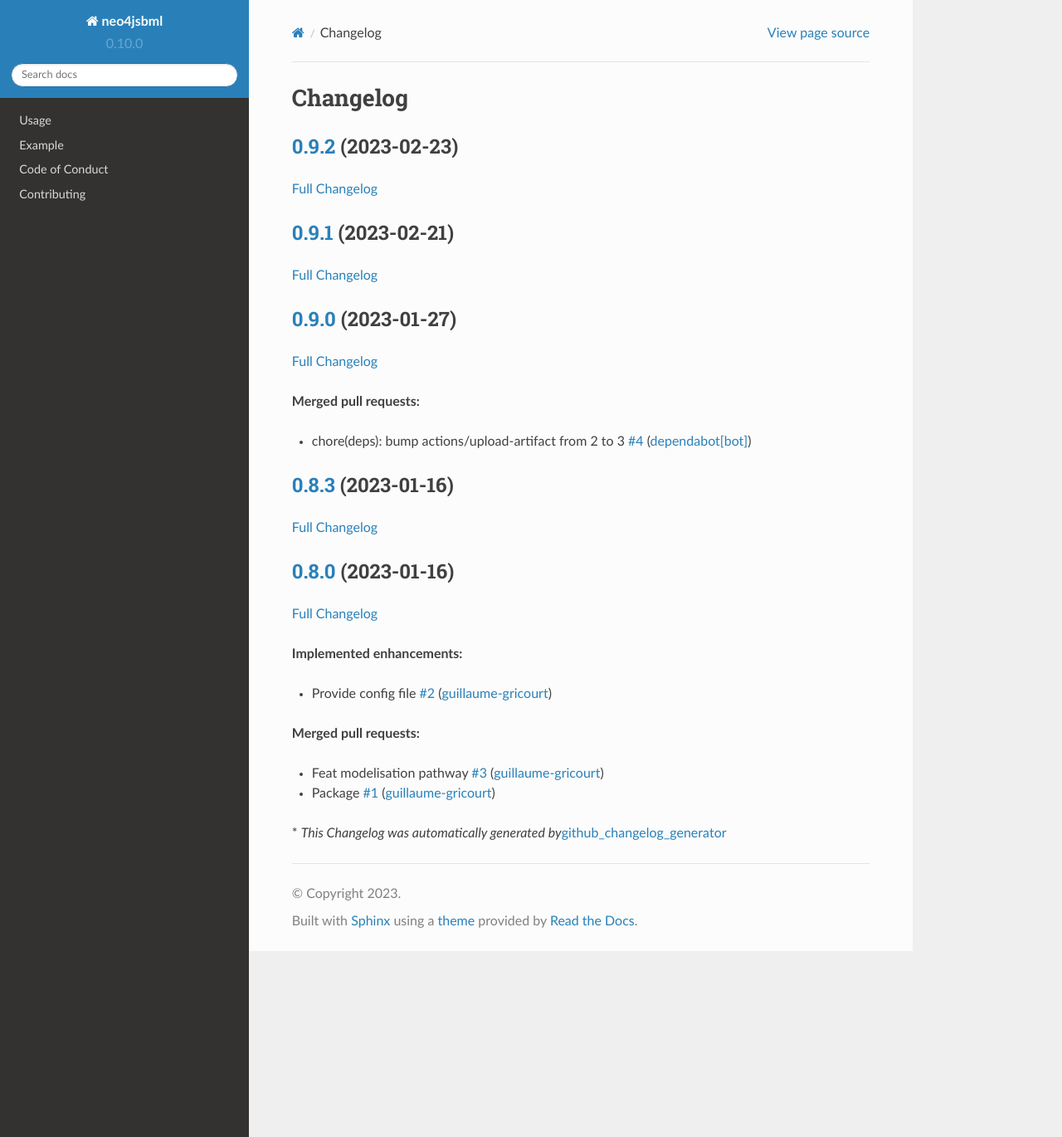
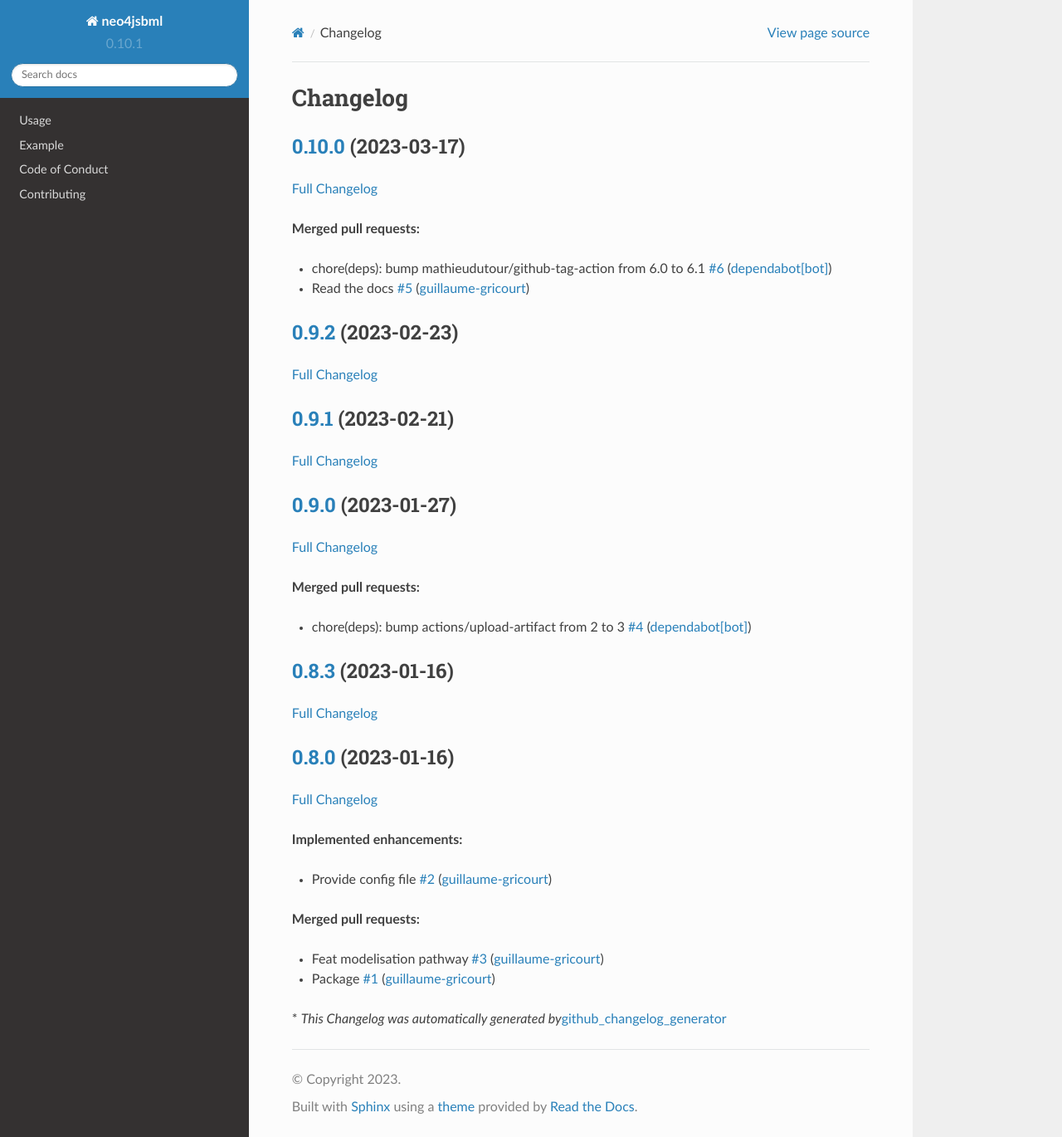
Before and after one commit to brsynth/neo4jsbml, a Sphinx documentation site: the page built from docs/CHANGELOG.rst, in a window 1280 px wide and 1370 px high. Shown: the whole window at 83% size. Built offline with Sphinx 7.4.7 and the Read the Docs theme 2.0.0, drawn with Linux system fonts in a browser that asks for light colours; pages that are not in the unit, such as notebooks, are missing from menus.

Commit message:
doc(changelog): update

```diff
--- a/docs/CHANGELOG.rst
+++ b/docs/CHANGELOG.rst
@@ -1,5 +1,21 @@
 Changelog
 =========
+
+`0.10.0 <https://github.com/brsynth/neo4jsbml/tree/0.10.0>`__ (2023-03-17)
+--------------------------------------------------------------------------
+
+`Full
+Changelog <https://github.com/brsynth/neo4jsbml/compare/0.9.2...0.10.0>`__
+
+**Merged pull requests:**
+
+-  chore(deps): bump mathieudutour/github-tag-action from 6.0 to 6.1
+   `#6 <https://github.com/brsynth/neo4jsbml/pull/6>`__
+   (`dependabot[bot] <https://github.com/apps/dependabot>`__)
+-  Read the docs `#5 <https://github.com/brsynth/neo4jsbml/pull/5>`__
+   (`guillaume-gricourt <https://github.com/guillaume-gricourt>`__)
+
+.. _section-1:
 
 `0.9.2 <https://github.com/brsynth/neo4jsbml/tree/0.9.2>`__ (2023-02-23)
 ------------------------------------------------------------------------
@@ -37,7 +53,7 @@ Changelog <https://github.com/brsynth/neo4jsbml/compare/0.8.3...0.9.0>`__
 `Full
 Changelog <https://github.com/brsynth/neo4jsbml/compare/0.8.0...0.8.3>`__
 
-.. _section-4:
+.. _section-5:
 
 `0.8.0 <https://github.com/brsynth/neo4jsbml/tree/0.8.0>`__ (2023-01-16)
 ------------------------------------------------------------------------
--- a/src/neo4jsbml/_version.py
+++ b/src/neo4jsbml/_version.py
@@ -1,2 +1,2 @@
 __app_name__ = "neo4jsbml"
-__version__ = "0.10.0"
+__version__ = "0.10.1"
```
Also changed, not shown: other parts of docs/CHANGELOG.rst (+3 -3 lines), CHANGELOG.md (+9 -0 lines).
